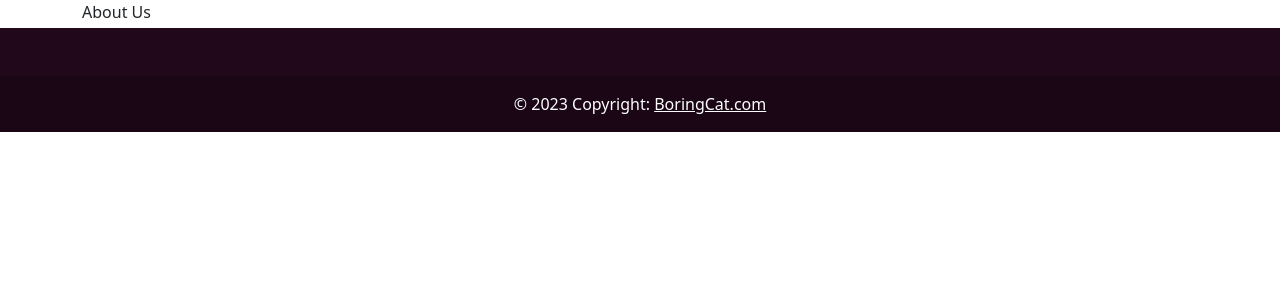
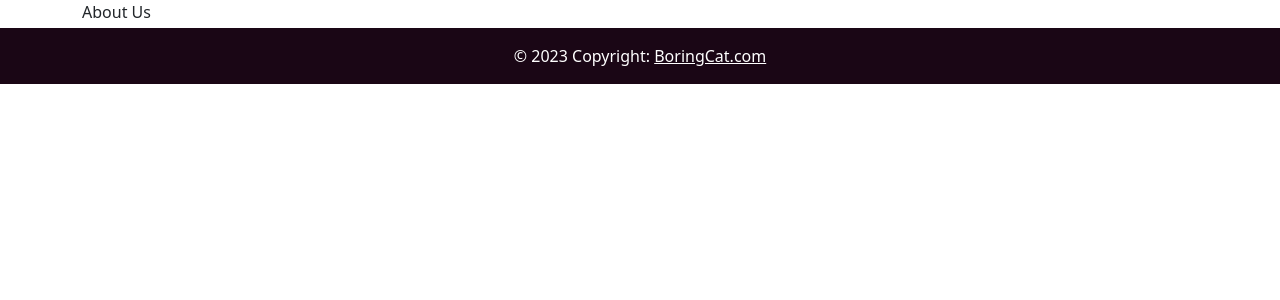
Before and after one commit to ScipioVE/boringcat, a Django app: page /About in a window 1280 px wide. Shown: the part 56-356 px from the top of the page. Run offline with Django 4.2, Linux system fonts and the light colour scheme.

Commit message:
add: Changes to footer

```diff
--- a/apps/core/templates/Base.html
+++ b/apps/core/templates/Base.html
@@ -62,10 +62,6 @@
 
   </main>
   <footer class="text-center text-white mt-1" style="background-color: #21081a;">
-
-    <div class="container p-4"></div>
-
-
     <!-- Copyright -->
     <div class="text-center p-3" style="background-color: rgba(0, 0, 0, 0.2);">
       © 2023 Copyright:
```
